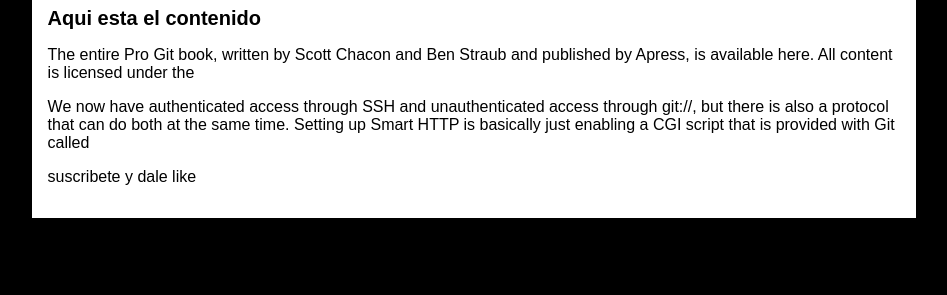
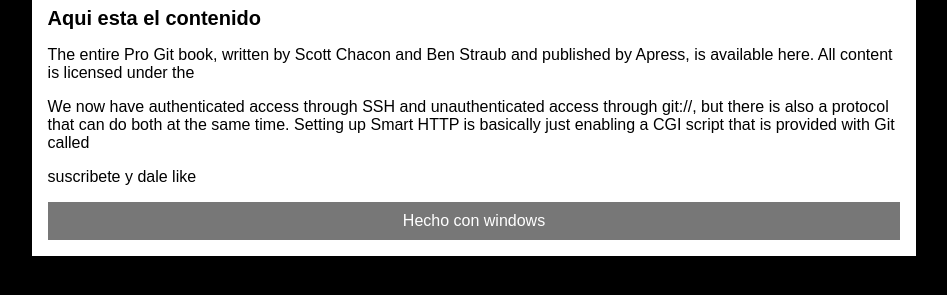
Before and after one commit to manuelDev710952/hyperblog, a plain HTML site: page index.html in a window 1280 px wide. Shown: the part 49-344 px from the top of the page, without its empty margins (166-1113 px from the left). Drawn offline with Linux system fonts and the light colour scheme.

```diff
--- a/css/estilos.css
+++ b/css/estilos.css
@@ -42,3 +42,10 @@ body {
     font-size: 0.8em;
     margin: 0 0 0 0;
 }
+
+#footer {
+    background: #777;
+    color: white;
+    text-align: center;
+    padding: 10px;
+}
--- a/index.html
+++ b/index.html
@@ -23,6 +23,9 @@
             <p>
                 suscribete y dale like
             </p>
+            <div id="footer">
+                Hecho con windows
+            </div>
         </div>
     </div>
 </body>
```
